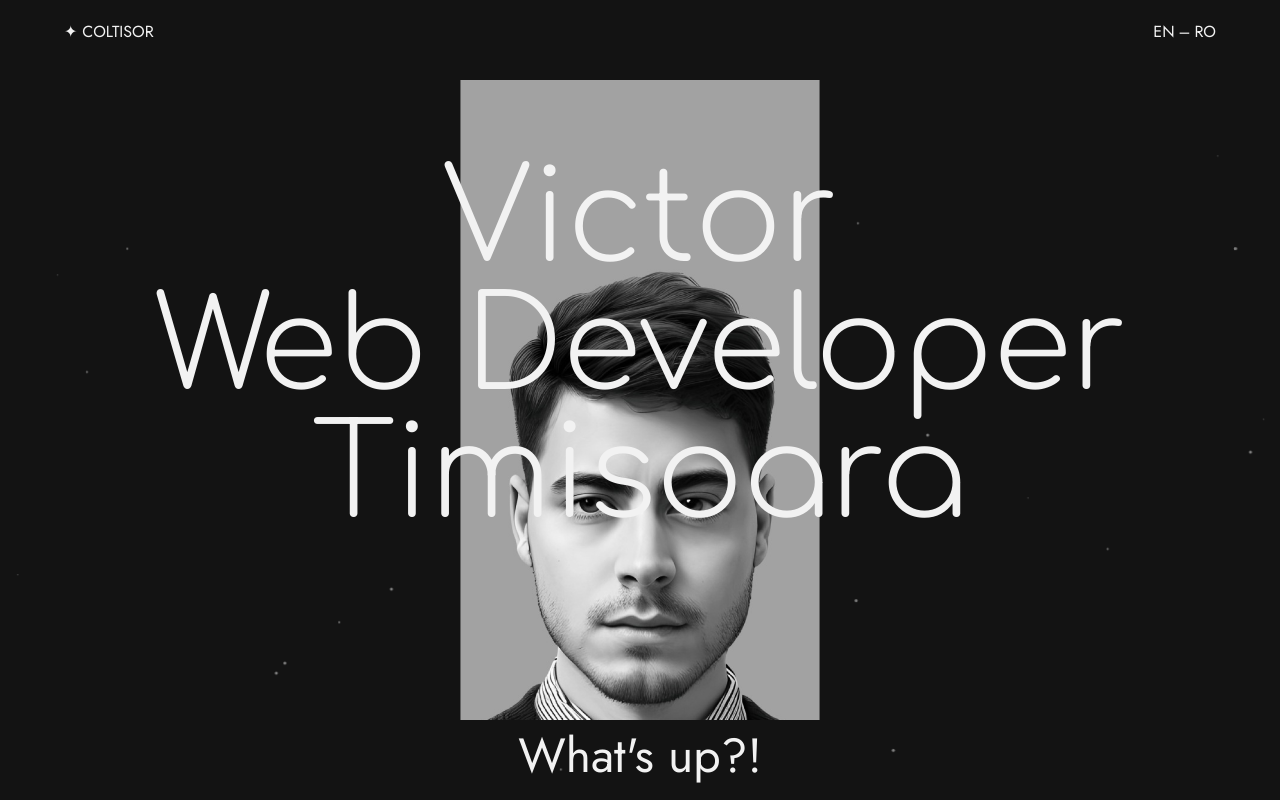
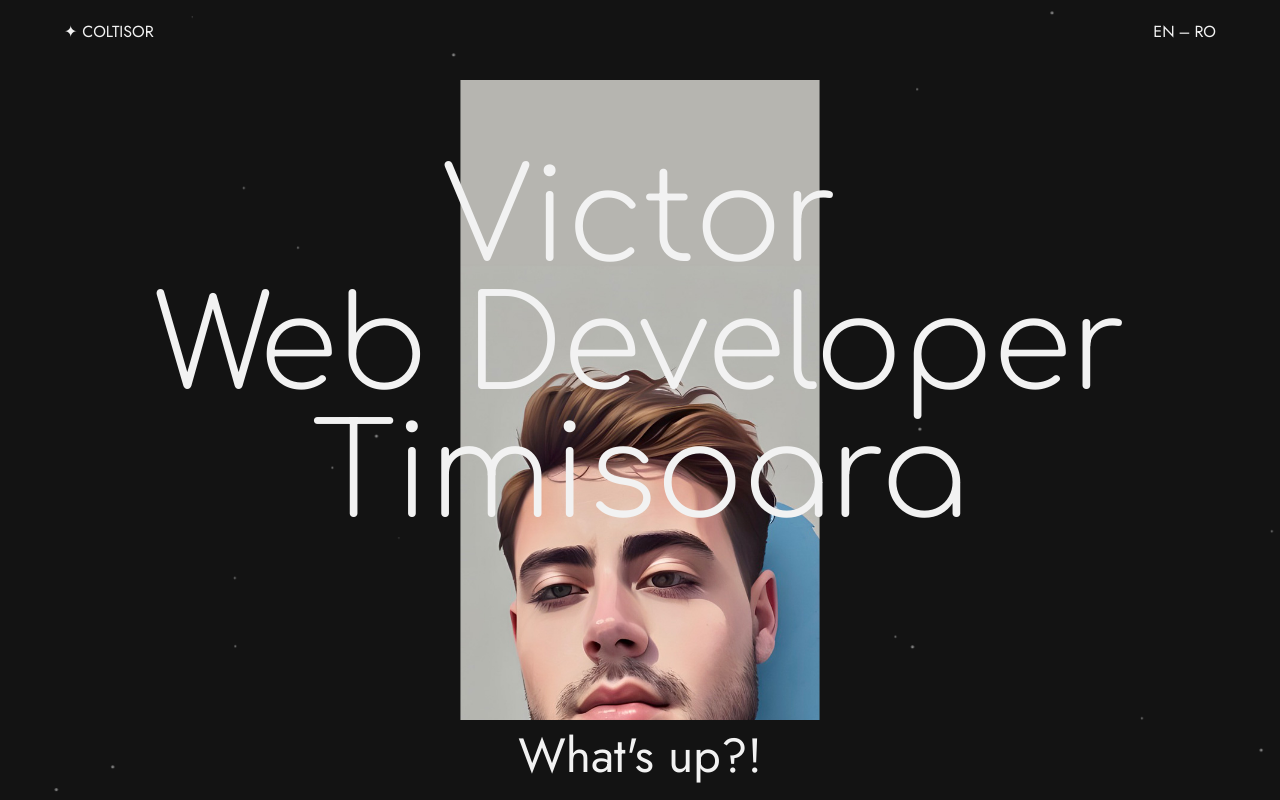
Before and after one commit to coltisor/coltisor_com, a Next.js app: page /home in a window 1280 px wide. Shown: the top 800 px of the page. Built offline with nearby package versions, Linux system fonts and the light colour scheme.

Commit message:
change the picture

```diff
--- a/src/components/home/header.tsx
+++ b/src/components/home/header.tsx
@@ -285,7 +285,7 @@ export default function Header(props: HeaderProps) {
         <Image
           priority={true}
           id="portrait_bg"
-          src="/p_bw.jpg"
+          src="/pic.jpg"
           alt=""
           className="portrait pointer-events-none max-h-[80vh] max-w-[80vw] select-none object-contain"
           fill
@@ -295,7 +295,7 @@ export default function Header(props: HeaderProps) {
       <div className="absolute bottom-[10vh] z-20 flex h-[80vh] w-[550px] max-w-[65vw] items-center justify-center overflow-hidden will-change-[opacity]">
         <Image
           id="portraitSubject"
-          src="/ps_bw.png"
+          src="/pic_fg.png"
           alt=""
           className={`portrait pointer-events-none max-h-[80vh] max-w-[80vw] select-none object-contain transition-opacity will-change-[opacity]`}
           fill
@@ -310,9 +310,9 @@ export default function Header(props: HeaderProps) {
         >
           <rect
             x="50"
-            y="345"
+            y="500"
             width="500"
-            height="750"
+            height="630"
             fill="red"
             opacity={0}
             onMouseEnter={() => setSubjectVisible(true)}
```
Also changed, not shown: public/pic.jpg (added), public/pic_fg.png (added).
